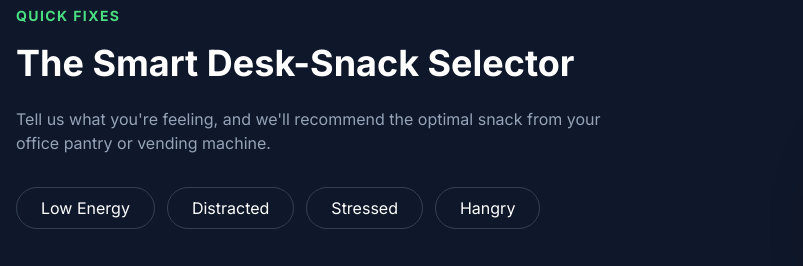
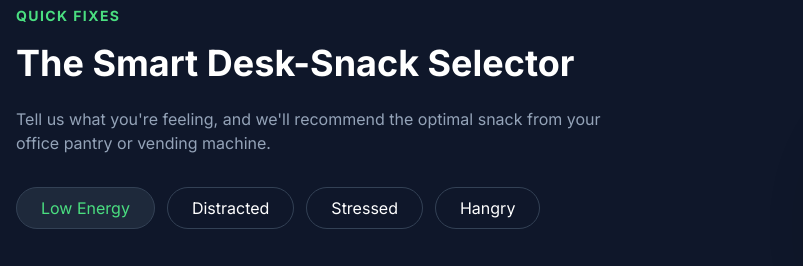
Before and after one commit to nsuhaiely-arch/Nutri_Template, a plain HTML site: page index.html in a window 1280 px wide. Shown: the part 2600-2866 px from the top of the page, 0-803 px from the left. Drawn offline with nearby package versions, Linux system fonts and the light colour scheme.

Commit message:
Update index.html

```diff
--- a/index.html
+++ b/index.html
@@ -513,6 +513,15 @@
             }, 16);
         }
 
+        function showSnack(type) {
+            // Hide all contents
+            document.querySelectorAll('.tab-content').forEach(tab => {
+                tab.classList.remove('active');
+            });
+
+            // Show selected
+            document.getElementById('snack-' + type).classList.add('active');
+
             // Update buttons
             const buttons = ['energy', 'focus', 'stress', 'hunger'];
             buttons.forEach(btn => {
@@ -557,5 +566,4 @@
         showSnack('energy');
     </script>
 </body>
-
 </html>
```
